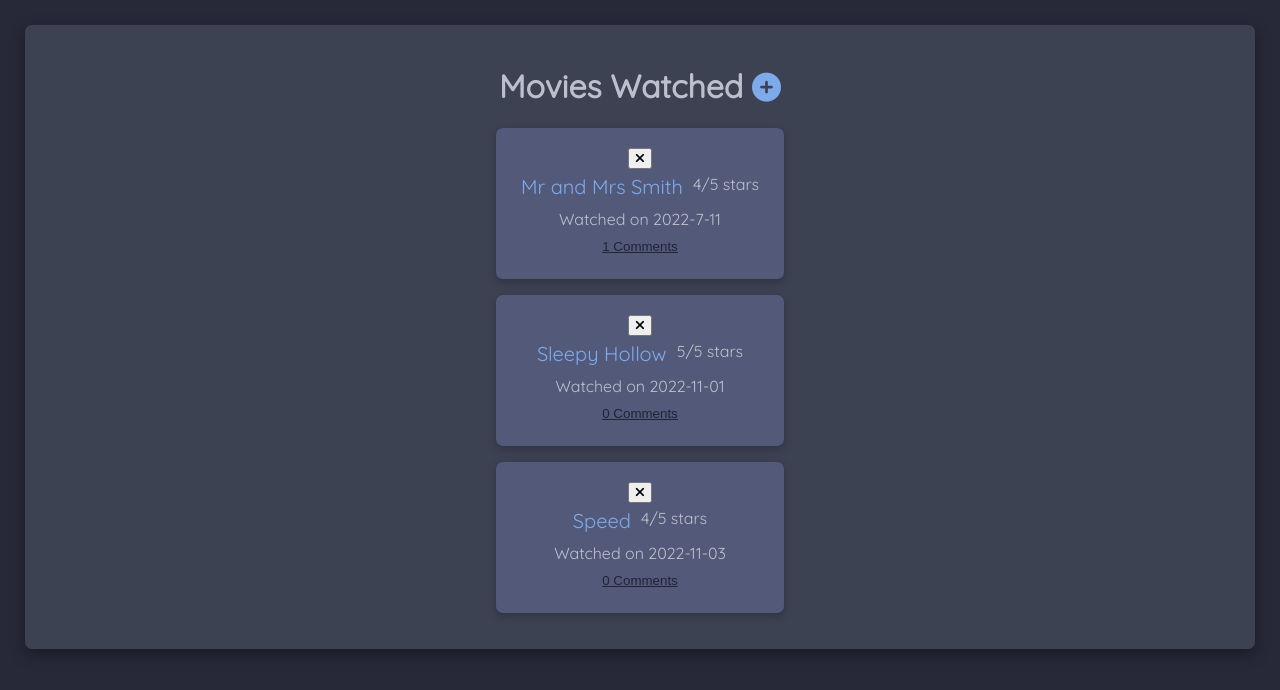
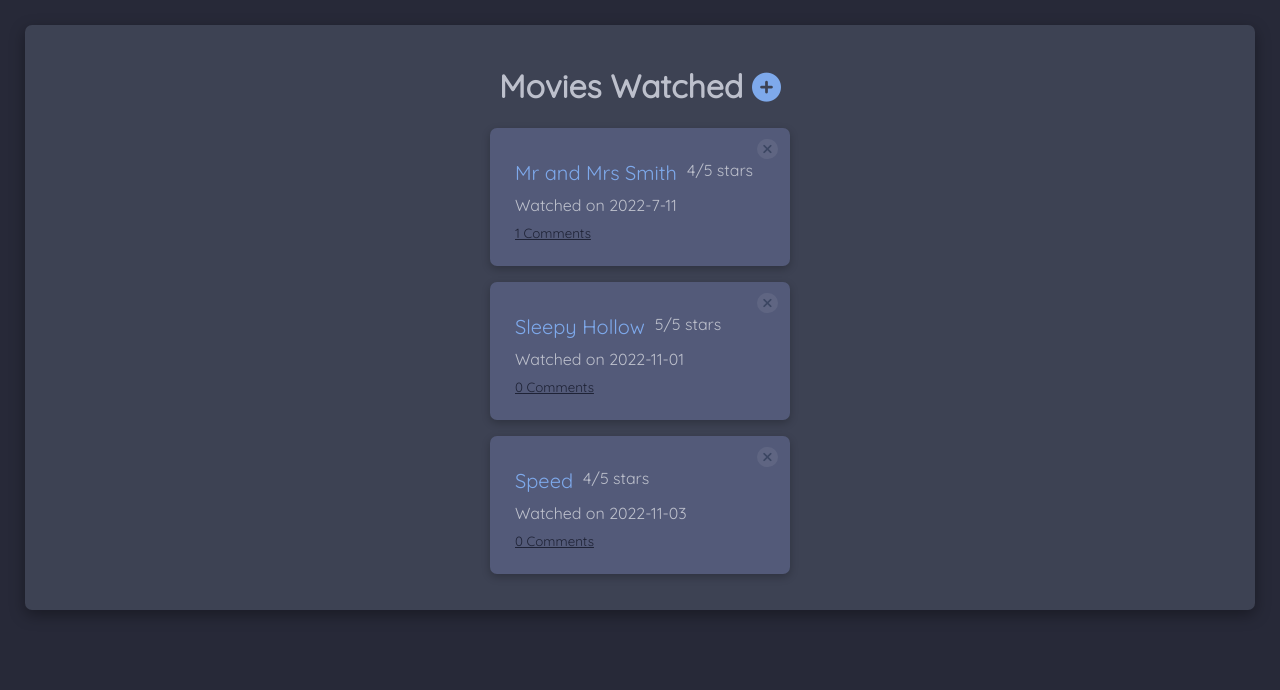
Before and after one commit to Jwilkins48/movie-list, a React (Create React App) app: page / in a window 1280 px wide. Shown: the top 690 px of the page. Built offline with nearby package versions, Linux system fonts and the light colour scheme.

Commit message:
adjusted card

```diff
--- a/src/components/MovieCard.jsx
+++ b/src/components/MovieCard.jsx
@@ -3,6 +3,10 @@ import { useState } from "react";
 
 function MovieCard({ item, comment, setComment, deleteWatchedMovie }) {
   const [toggleComments, setToggleComments] = useState(false);
+
+  // const deleteComment = (id) => {
+  //   setComment(item.comments.filter((item) => item.id !== id));
+  // };
 
   // Add and display new comment
   const handleSubmitComment = (e) => {
@@ -58,7 +62,7 @@ function MovieCard({ item, comment, setComment, deleteWatchedMovie }) {
           </button>
           <div className="comment-container">
             {item.comments.map((com) => (
-              <li>{com}</li>
+              <li>{com} </li>
             ))}
           </div>
         </div>
--- a/src/index.css
+++ b/src/index.css
@@ -44,14 +44,35 @@ body {
   display: flex;
   flex-direction: column;
   justify-content: center;
-  align-items: center;
+  align-items: flex-start;
   padding: 20px;
   background-color: #535a79;
   border-radius: 7px;
   list-style-type: none;
+  position: relative;
+  width: 300px;
+}
+.delete-watched-btn{
+  position: absolute;
+  right: 12px;
+  top: 11px;
+  padding: 3.5px 6.3px 2px;
+  background: none;
+  border: none;
+  border-radius: 10px;
+  background-color: #717791;
+  opacity: .4;
+  color: #192941;
+  cursor: pointer;
+  transition: .25s;
+}
+.delete-watched-btn:hover{
+  background-color: #8087a3;
+  opacity: 1;
 }
 .mobile-top-card{
   display: flex;
+  margin-top: 7px;
 }
 
 .movie-title{
@@ -64,11 +85,13 @@ body {
 }
 
 .list-btn {
+  font-family: 'Quicksand', sans-serif;
   cursor: pointer;
   background: none;
   border: none;
   color: #1f2336;
   text-decoration: underline;
+  display: flex;
 }
 .list-btn:hover {
   color: #313650;
@@ -83,11 +106,13 @@ body {
 }
 .comment-btn{
   background-color: #3d4253;
-  padding: 5.5px 9px 7.5px;
   font-family: 'Quicksand', sans-serif;
   border-radius: 0 6px 6px 0;
   border: 1px solid #7ea9eb;
   color: #7ea9eb;
+  height: 32px;
+
+
 }
 .comment-list-container{
   position: relative;
```
